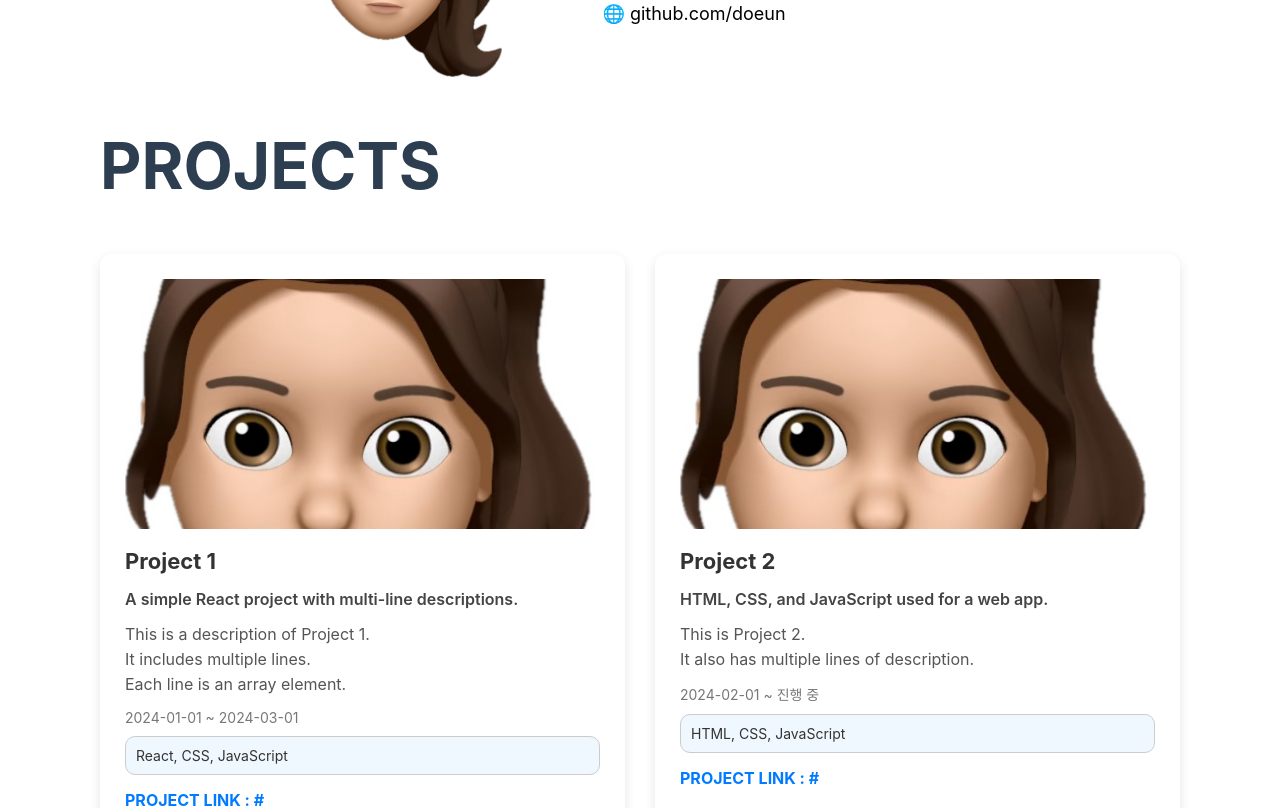
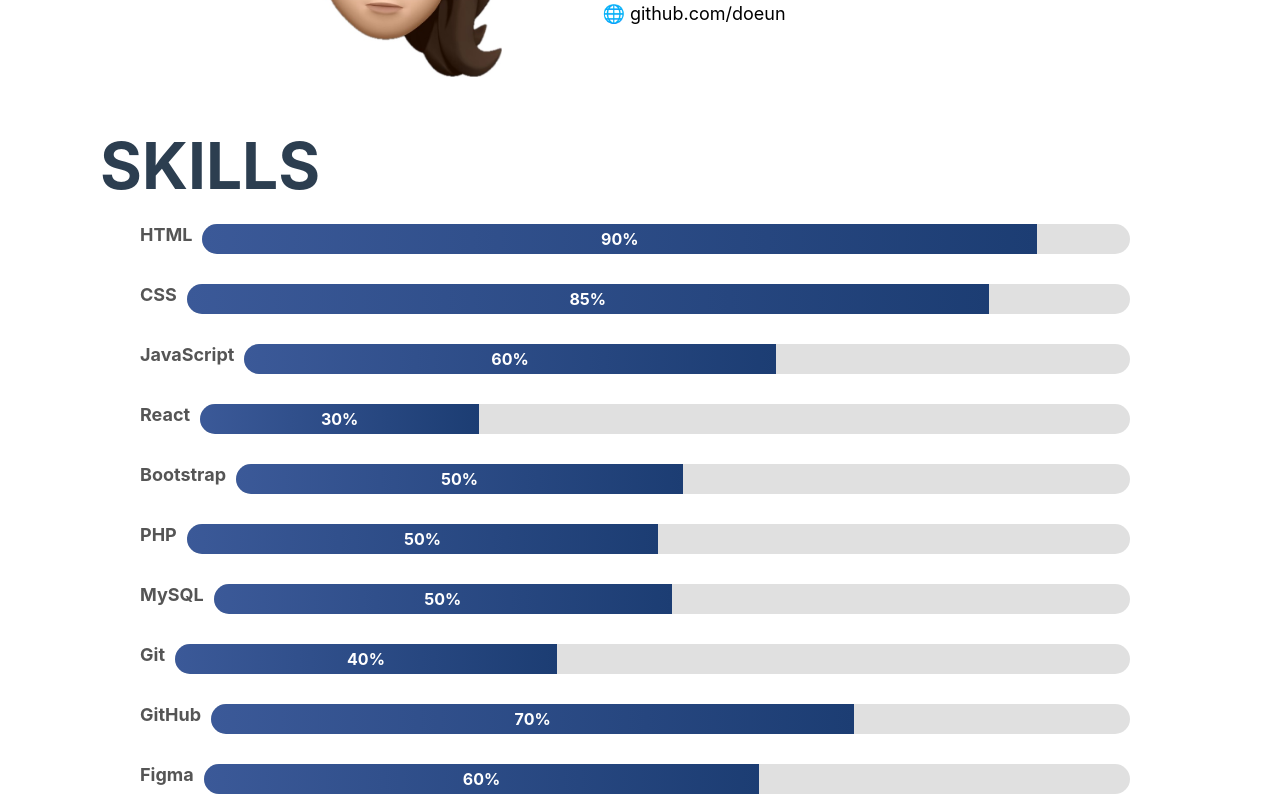
Before and after one commit to doeun07/portfolio, a React (Create React App) app: page / in a window 1280 px wide. Shown: the part 480-1288 px from the top of the page. Built offline with nearby package versions, Linux system fonts and the light colour scheme.

Commit message:
스킬 영역 제작 언어별 숙련도 수정 필요

```diff
--- a/src/App.js
+++ b/src/App.js
@@ -2,15 +2,18 @@ import React from "react";
 import Header from "./components/Header";
 import Profile from "./sections/Profile";
 import Projects from "./sections/Projects";
+import Skills from "./sections/Skills";
 
 function App() {
   return (
     <div className="scroll">
       <Header />
       <Profile />
+      <Skills />
       <Projects />
     </div>
   );
 }
+<script src="https://kit.fontawesome.com/dba8a9ea51.js" crossorigin="anonymous"></script>
 
 export default App;
--- /dev/null
+++ b/src/sections/Skills.js
@@ -0,0 +1,40 @@
+import React from "react";
+import "../styles/skills.css";
+
+const skills = [
+  { name: "HTML", level: 90 },
+  { name: "CSS", level: 85 },
+  { name: "JavaScript", level: 60 },
+  { name: "React", level: 30 },
+  { name: "Bootstrap", level: 50 },
+  { name: "PHP", level: 50 },
+  { name: "MySQL", level: 50 },
+  { name: "Git", level: 40 },
+  { name: "GitHub", level: 70 },
+  { name: "Figma", level: 60 },
+];
+
+const Skills = () => {
+  return (
+    <section id="skills">
+      <h1 className="skills-title">SKILLS</h1>
+      <div className="skills-content">
+        {skills.map((skill, index) => (
+          <div key={index} className="skill-bar">
+            <p className="skill-name">{skill.name}</p>
+            <div className="progress-bar">
+              <div
+                className="progress-fill"
+                style={{ width: `${skill.level}%` }}
+              >
+                {skill.level}%
+              </div>
+            </div>
+          </div>
+        ))}
+      </div>
+    </section>
+  );
+};
+
+export default Skills;
--- /dev/null
+++ b/src/styles/skills.css
@@ -0,0 +1,41 @@
+.skills-content {
+  width: 100%;
+  max-width: 1000px;
+  margin: 20px auto;
+}
+
+.skill-bar {
+  width: 100%;
+  margin-bottom: 30px;
+  display: flex;
+}
+
+.skill-name {
+  font-size: 18px;
+  font-weight: bold;
+  margin-bottom: 5px;
+  color: #555;
+}
+
+.progress-bar {
+  width: 100%;
+  height: 30px;
+  background: #e0e0e0;
+  border-radius: 20px;
+  overflow: hidden;
+  position: relative;
+  margin: 0 10px;
+}
+
+.progress-fill {
+  height: 100%;
+  line-height: 20px;
+  text-align: center;
+  color: white;
+  font-weight: bold;
+  background: linear-gradient(90deg, #3b5998, #1c3d73);
+  transition: width 0.5s ease-in-out;
+  display: flex;
+  justify-content: center;
+  align-items: center;
+}
```
